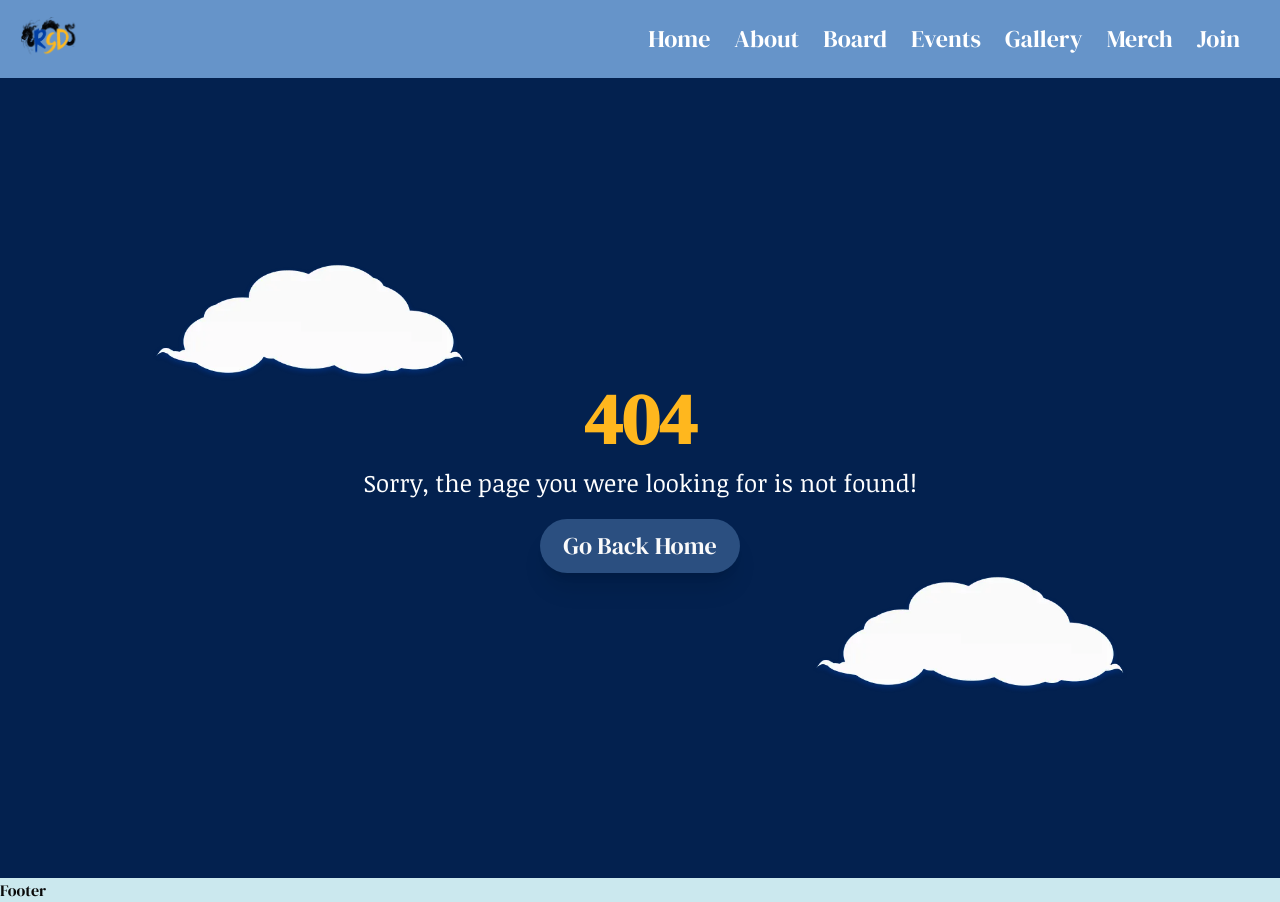
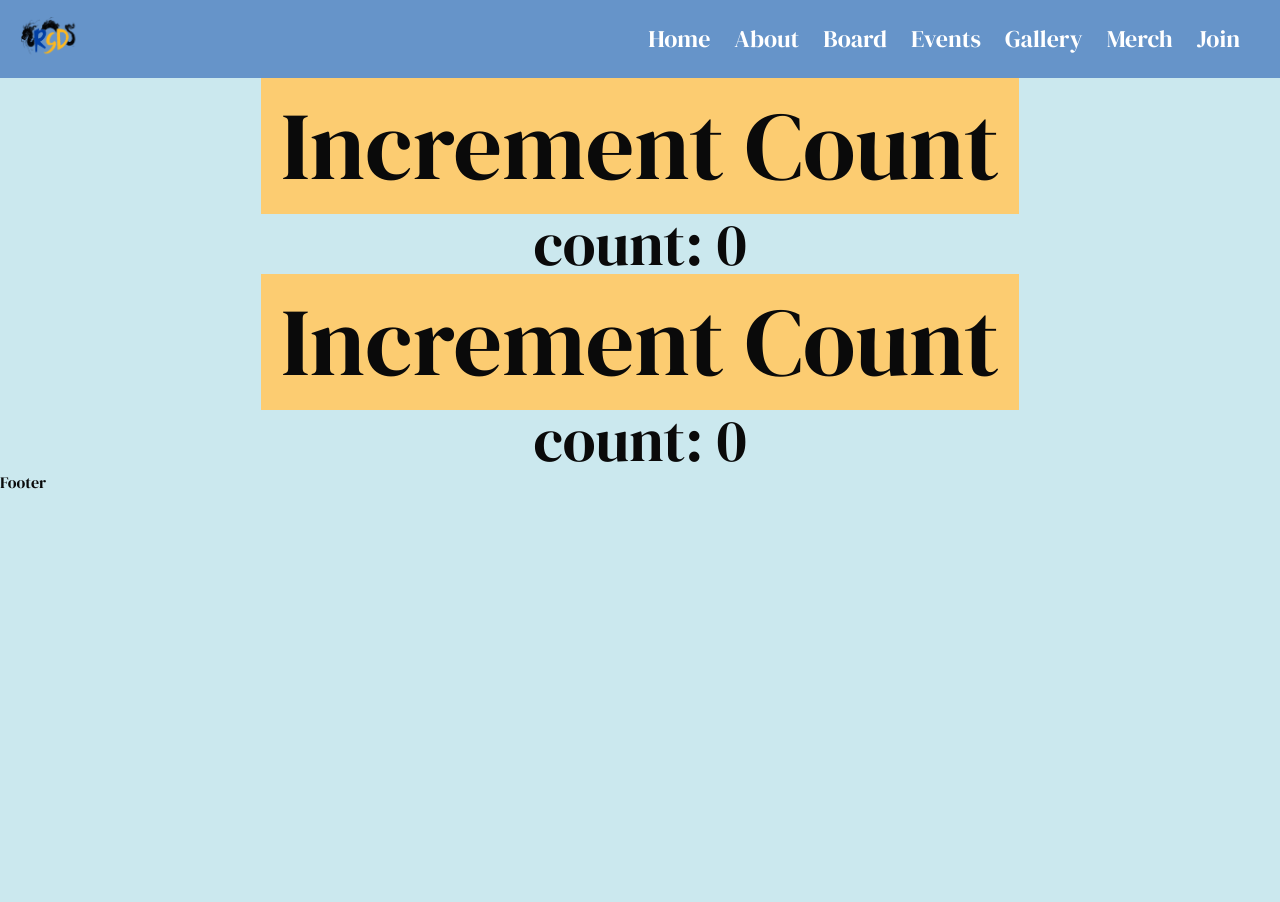
Before and after one commit to acm-ucr/rsd-website, a Next.js app: page /reactHookDemo in a window 1280 px wide. Before the commit this address had no page. After the commit the page ends 800 px from the top, so only its background shows below. Built offline with nearby package versions, Linux system fonts and the light colour scheme.

Commit message:
react hook demo

```diff
--- /dev/null
+++ b/src/app/reactHookDemo/page.tsx
@@ -0,0 +1,13 @@
+import UseStateBad from "@/components/reactHookDemo/UseStateBad";
+import UseStateGood from "@/components/reactHookDemo/UseStateGood";
+
+const ReactHookDemo = () => {
+  return (
+    <div>
+      <UseStateBad />
+      <UseStateGood />
+    </div>
+  );
+};
+
+export default ReactHookDemo;
--- /dev/null
+++ b/src/components/reactHookDemo/UseStateBad.tsx
@@ -0,0 +1,22 @@
+"use client";
+
+const UseStateBad = () => {
+  let count: number = 0;
+  const increment = () => {
+    count += 1;
+    console.log(count);
+  };
+  return (
+    <div className="flex flex-col items-center">
+      <button
+        className="bg-rsd-yellow cursor-pointer p-5 text-8xl"
+        onClick={increment}
+      >
+        Increment Count
+      </button>
+      <p className="text-6xl">count: {count}</p>
+    </div>
+  );
+};
+
+export default UseStateBad;
--- /dev/null
+++ b/src/components/reactHookDemo/UseStateGood.tsx
@@ -0,0 +1,24 @@
+"use client";
+
+import { useState } from "react";
+
+const UseStateBad = () => {
+  const [count, setCount] = useState(0);
+  const increment = () => {
+    setCount(count + 1);
+  };
+
+  return (
+    <div className="flex flex-col items-center">
+      <button
+        className="bg-rsd-yellow cursor-pointer p-5 text-4xl xl:text-8xl"
+        onClick={increment}
+      >
+        Increment Count
+      </button>
+      <p className="text-6xl">count: {count}</p>
+    </div>
+  );
+};
+
+export default UseStateBad;
```
